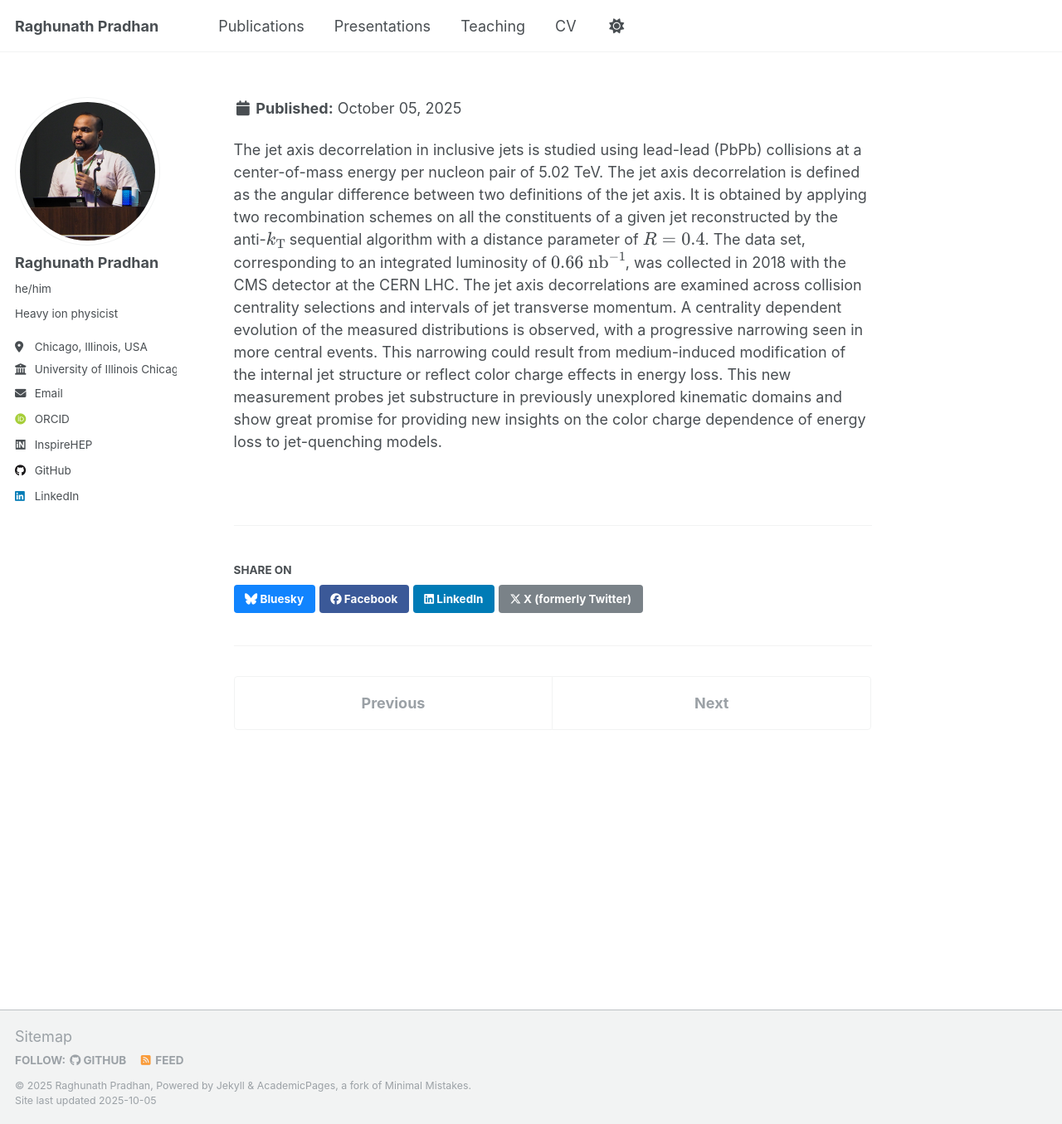
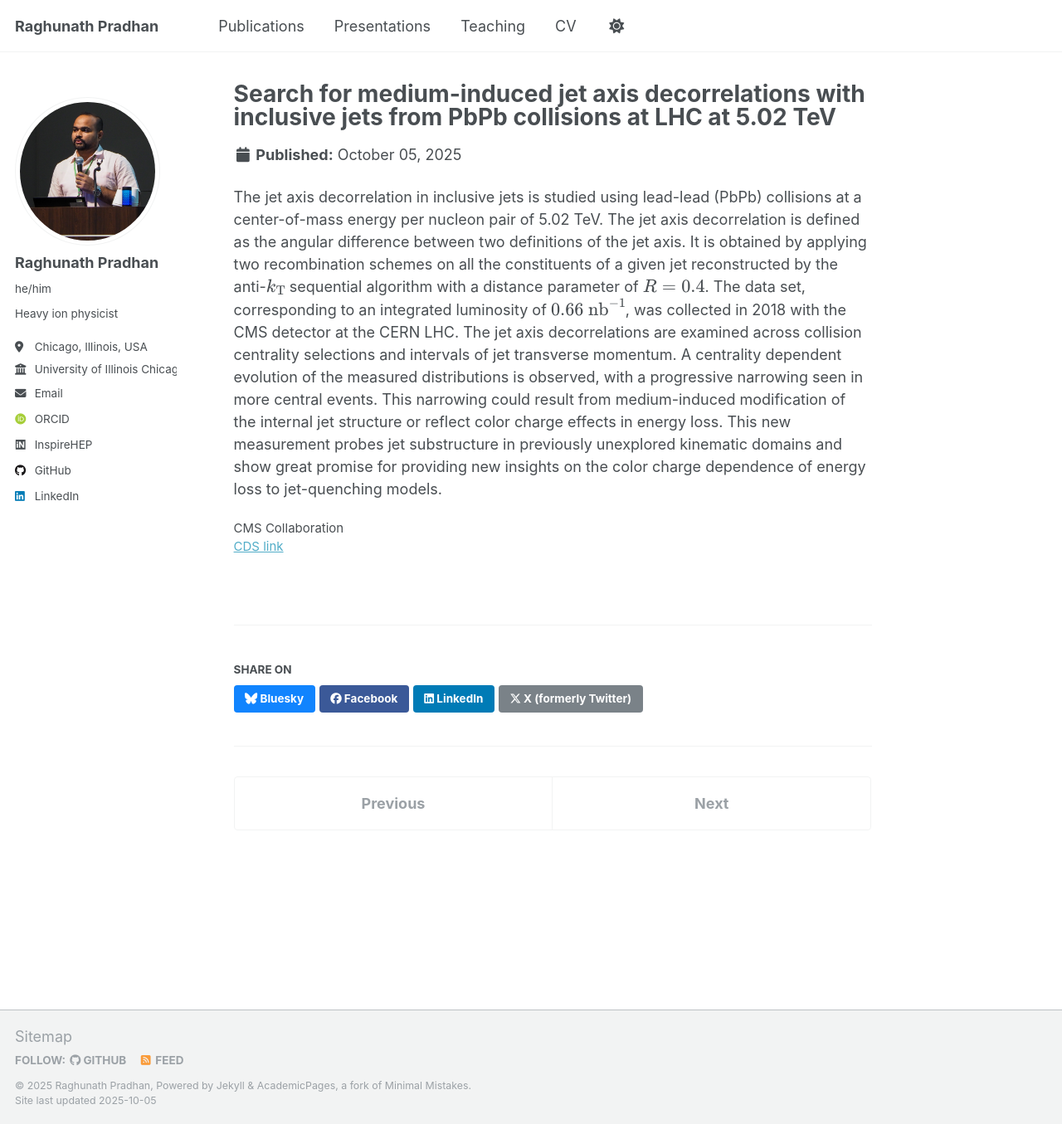
Before and after one commit to RAGHUMATAPITA/RAGHUMATAPITA.github.io, a Jekyll site: the page built from _publications/2024-JetAxisinData.md, in a window 1280 px wide and 1355 px high. Shown: the whole window at 83% size. Built offline with Jekyll 4.4.1, drawn with Linux system fonts in a browser that asks for light colours; some web fonts are replaced; a script that is not in the unit is left out; part of the change alters nothing that is shown.

Commit message:
updating publications

```diff
--- a/_publications/2024-JetAxisinData.md
+++ b/_publications/2024-JetAxisinData.md
@@ -1,10 +1,9 @@
 ---
-title: "Search for medium-induced jet axis decorrelations with inclusive jets from PbPb collisions at LHC $$\sqrt{s_{NN}} = 5.02~\text{TeV}$$"
+title: "Search for medium-induced jet axis decorrelations with inclusive jets from PbPb collisions at LHC at 5.02 TeV"
 collection: publications
 category: manuscripts
 permalink: /publication/2024-JetAxisinData
 excerpt: 'This new measurement probes jet substructure in previously unexplored kinematic domains and show great promise for providing new insights on the color charge dependence of energy loss to jet-quenching models'
-date: 2025-06-12
 bibtexurl: 'https://cds.cern.ch/record/2924713'
 citation: 'CMS Collaboration'
 ---
```
